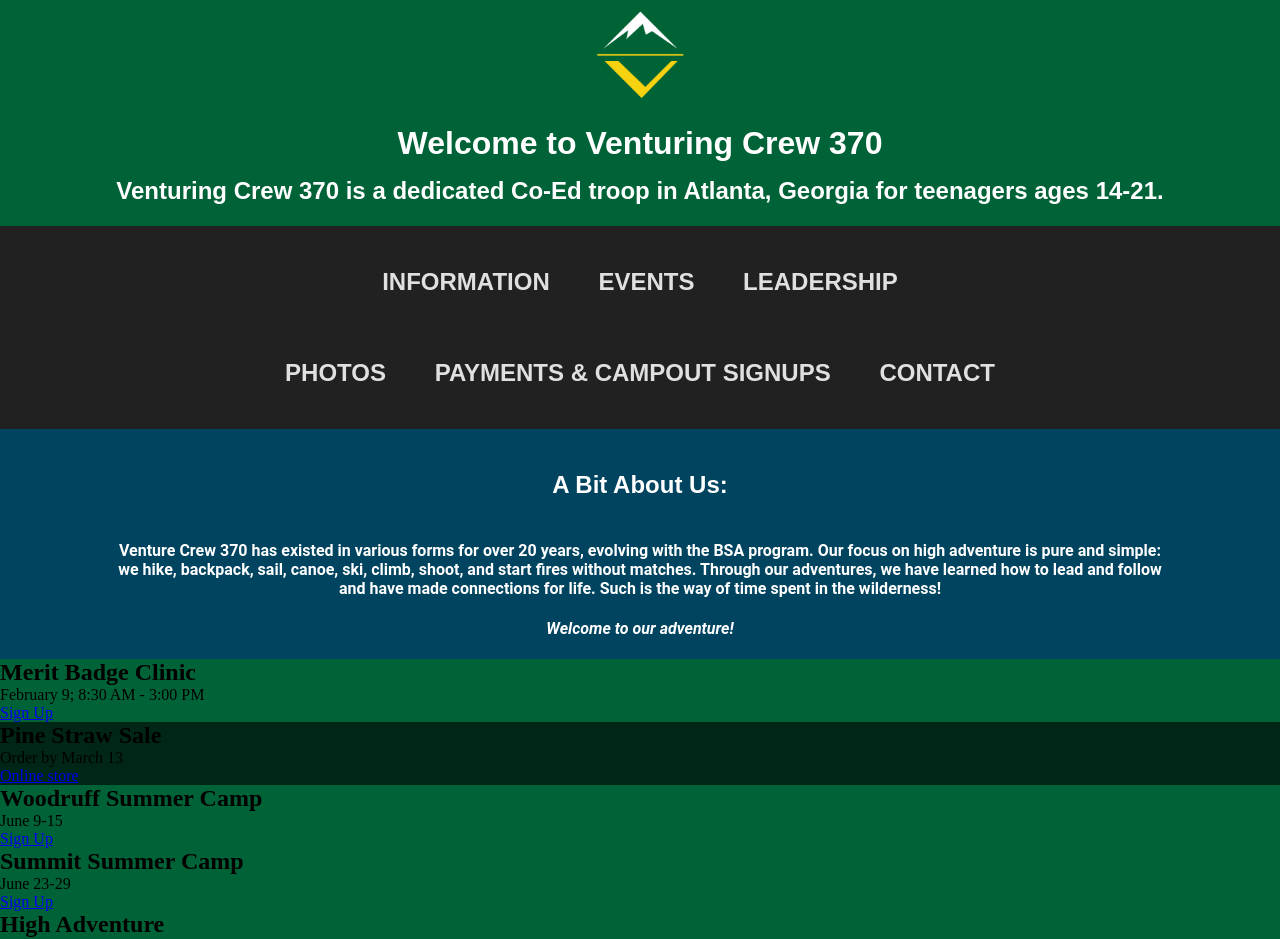
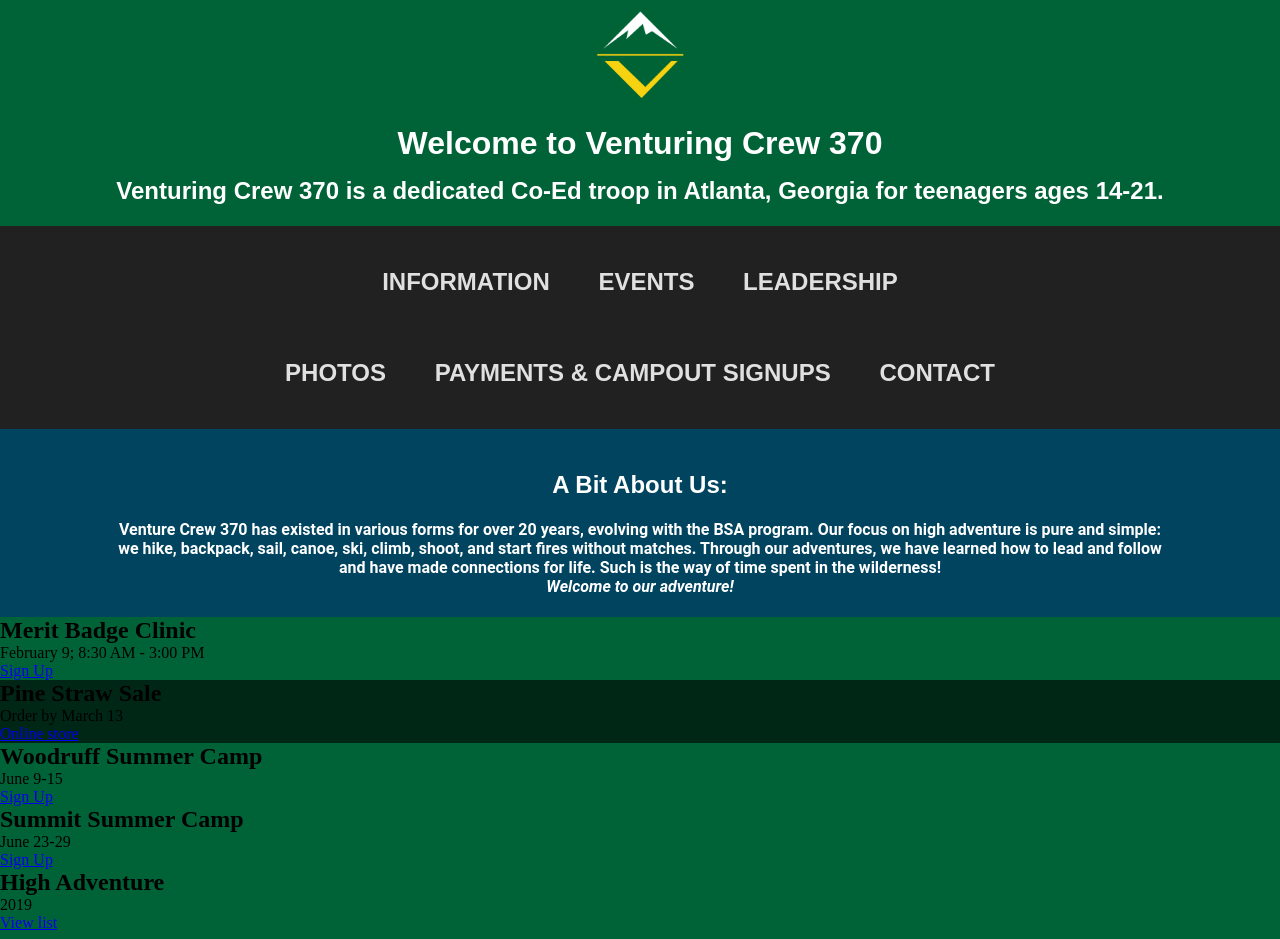
Before and after one commit to crew-370/Crew370, a Jekyll site: the page built from index.html, in a window 1280 px wide. Shown: the top 939 px of the page. Built offline with Jekyll 4.4.1, drawn with Linux system fonts in a browser that asks for light colours.

Commit message:
adjusting padding

```diff
--- a/styles/Biography.css
+++ b/styles/Biography.css
@@ -17,7 +17,7 @@
 
 .h4-content {
   font-family: "Roboto", Sans-Serif;
-  padding: 21px 21px;
+  padding: 0px 21px;
   color: white;
   text-align: center;
   font-size: 16;
```
